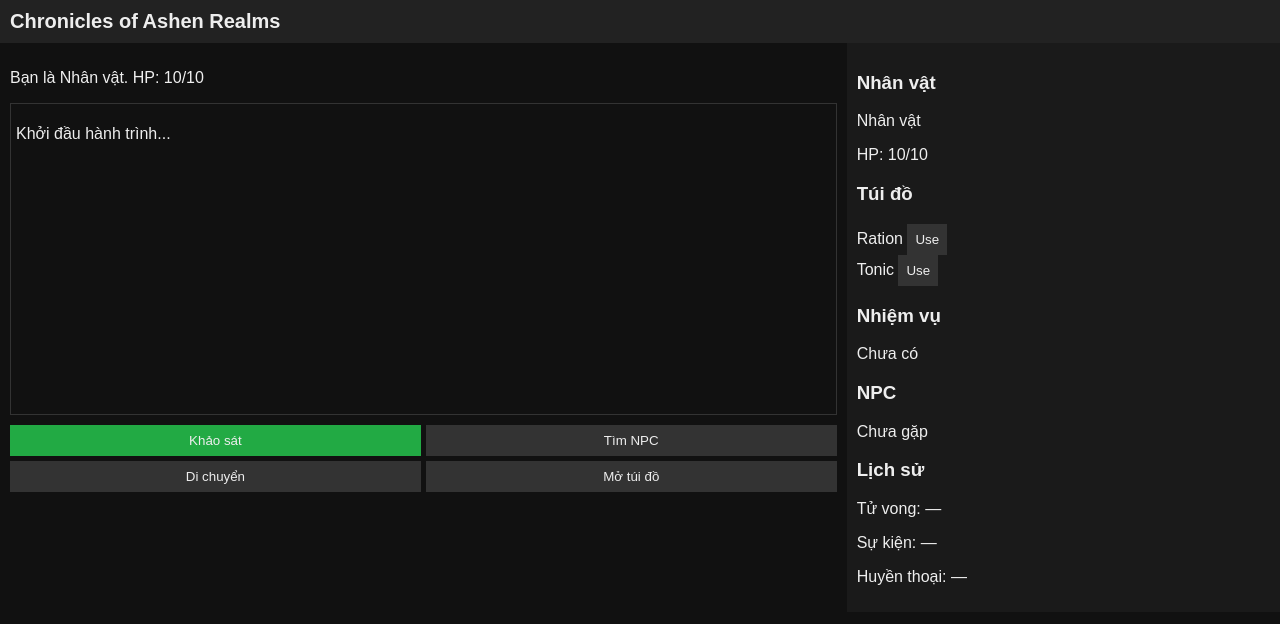
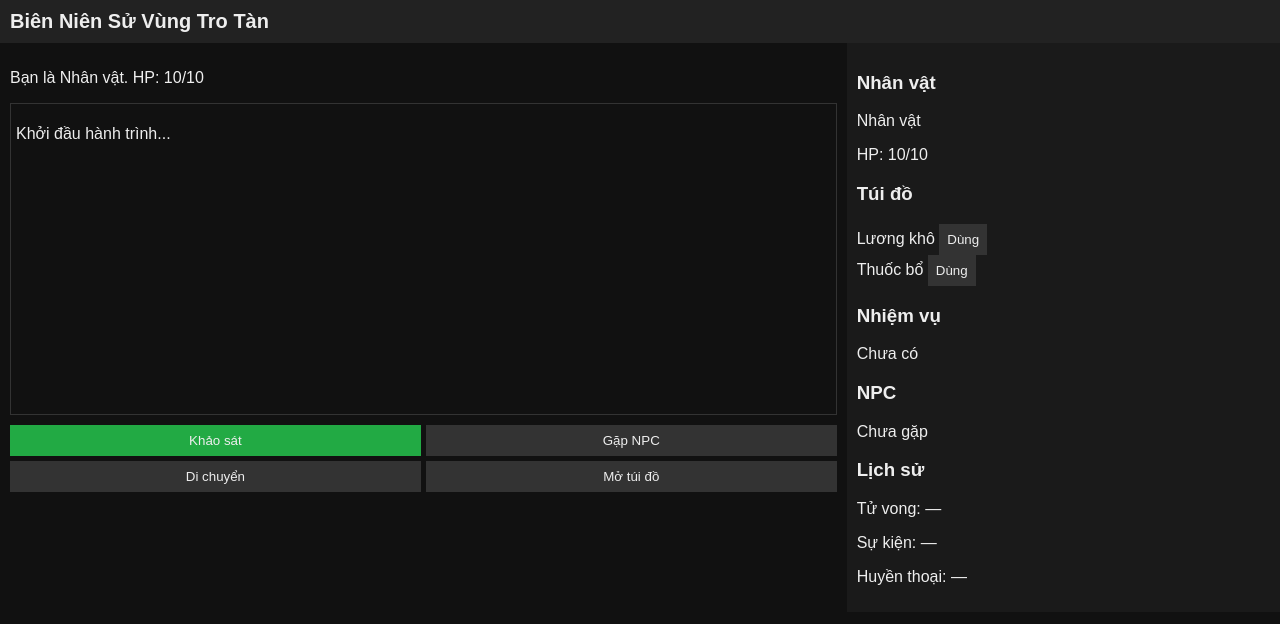
Before and after one commit to ManaKojo/T-n-K-, a plain HTML site: page index.html in a window 1280 px wide. Drawn offline with Linux system fonts and the light colour scheme.

Commit message:
Update index.html

```diff
--- a/index.html
+++ b/index.html
@@ -2,7 +2,7 @@
 <html lang="vi">
 <head>
   <meta charset="UTF-8">
-  <title>Chronicles of Ashen Realms — Text RPG Roguelike</title>
+  <title>Biên Niên Sử Vùng Tro Tàn — Text RPG</title>
   <style>
     body { font-family:sans-serif; background:#111; color:#eee; margin:0; }
     header { background:#222; padding:10px; }
@@ -18,7 +18,7 @@
   </style>
 </head>
 <body>
-<header><h1>Chronicles of Ashen Realms</h1></header>
+<header><h1>Biên Niên Sử Vùng Tro Tàn</h1></header>
 <main>
   <div class="left">
     <div id="intro"></div>
@@ -35,19 +35,26 @@
 </main>
 
 <script>
-/* ==== State ==== */
-const State={player:null,hp:10,maxHp:10,inventory:["Ration","Tonic"],inCombat:false,combatEnemy:null,history:{deaths:[],events:[],legends:[]}};
+/* ==== Trạng thái ==== */
+const State={
+  player:null,
+  hp:10,maxHp:10,
+  inventory:["Lương khô","Thuốc bổ"],
+  inCombat:false,combatEnemy:null,
+  quest:null,npc:null,
+  history:{deaths:[],events:[],legends:[]}
+};
 
-/* ==== UI helpers ==== */
+/* ==== Hàm tiện ích ==== */
 function log(msg,cls=""){const el=document.getElementById("log");const p=document.createElement("p");p.textContent=msg;if(cls)p.className=cls;el.appendChild(p);el.scrollTop=el.scrollHeight;}
 function setActions(btns){const root=document.getElementById("actions");root.innerHTML="";btns.forEach(b=>{const btn=document.createElement("button");btn.textContent=b.label;if(b.class)btn.classList.add(b.class);btn.onclick=b.onClick;root.appendChild(btn);});}
 
-/* ==== Renderers ==== */
+/* ==== Hiển thị ==== */
 function renderIntro(){document.getElementById("intro").innerHTML=`<p>Bạn là ${State.player}. HP: ${State.hp}/${State.maxHp}</p>`;}
 function renderChar(){document.getElementById("char").innerHTML=`<h3>Nhân vật</h3><p>${State.player}</p><p>HP: ${State.hp}/${State.maxHp}</p>`;}
-function renderInv(){document.getElementById("inventory").innerHTML=`<h3>Túi đồ</h3>${State.inventory.map((i,idx)=>`<div>${i} <button onclick="useItem(${idx})">Use</button></div>`).join("")}`;}
-function renderQuest(){document.getElementById("questPanel").innerHTML=`<h3>Nhiệm vụ</h3><p>${State.quest?State.quest.title:"Chưa có"}</p>`;}
-function renderNPC(){document.getElementById("npcPanel").innerHTML=`<h3>NPC</h3><p>${State.npc?State.npc.name:"Chưa gặp"}</p>`;}
+function renderInv(){document.getElementById("inventory").innerHTML=`<h3>Túi đồ</h3>${State.inventory.map((i,idx)=>`<div>${i} <button onclick="useItem(${idx})">Dùng</button></div>`).join("")}`;}
+function renderQuest(){document.getElementById("questPanel").innerHTML=`<h3>Nhiệm vụ</h3><p>${State.quest?State.quest:"Chưa có"}</p>`;}
+function renderNPC(){document.getElementById("npcPanel").innerHTML=`<h3>NPC</h3><p>${State.npc?State.npc:"Chưa gặp"}</p>`;}
 function renderHistory(){
   const h=State.history||{deaths:[],events:[],legends:[]};
   const deaths=(h.deaths||[]).slice(-5).map(d=>`${d.location} (${d.year})`).join("; ");
@@ -62,20 +69,20 @@ function returnToHub(){
   renderPanels();
   setActions([
     {label:"Khảo sát",class:"primary",onClick:explore},
-    {label:"Tìm NPC",onClick:meetNPC},
+    {label:"Gặp NPC",onClick:meetNPC},
     {label:"Di chuyển",onClick:travel},
     {label:"Mở túi đồ",onClick:()=>{renderInv();log("Bạn mở túi đồ.");setActions([{label:"Trở về",onClick:returnToHub}]);}}
   ]);
 }
 
-/* ==== Actions ==== */
+/* ==== Hành động ==== */
 function explore(){log("Bạn khảo sát khu vực...");setActions([{label:"Trở về",onClick:returnToHub}]);}
-function meetNPC(){State.npc={name:"Aeris Dawnfall"};log("Bạn gặp NPC: Aeris Dawnfall.");renderNPC();setActions([{label:"Trở về",onClick:returnToHub}]);}
+function meetNPC(){State.npc="Aeris Dawnfall";log("Bạn gặp NPC: Aeris Dawnfall.");renderNPC();setActions([{label:"Trở về",onClick:returnToHub}]);}
 function travel(){log("Bạn di chuyển tới vùng đất khác.");setActions([{label:"Trở về",onClick:returnToHub}]);}
 function useItem(idx){
   const item=State.inventory[idx];
-  if(item==="Ration"){State.hp=Math.min(State.maxHp,State.hp+2);log("Bạn ăn Ration, hồi 2 HP.");}
-  if(item==="Tonic"){State.hp=Math.min(State.maxHp,State.hp+3);log("Bạn uống Tonic, hồi 3 HP.");}
+  if(item==="Lương khô"){State.hp=Math.min(State.maxHp,State.hp+2);log("Bạn ăn lương khô, hồi 2 HP.");}
+  if(item==="Thuốc bổ"){State.hp=Math.min(State.maxHp,State.hp+3);log("Bạn uống thuốc bổ, hồi 3 HP.");}
   State.inventory.splice(idx,1);
   renderInv();renderChar();
   State.inCombat?returnToCombat():returnToHub();
@@ -97,8 +104,17 @@ function defend(){log("Bạn thủ thế.");enemyTurn(true);}
 function flee(){log("Bạn tháo chạy!");State.inCombat=false;returnToHub();}
 function enemyTurn(defending=false){const dmg=defending?1:2;State.hp-=dmg;log(`${State.combatEnemy.name} tấn công, bạn mất ${dmg} HP.`);renderChar();if(State.hp<=0){log("Bạn đã tử nạn.");State.inCombat=false;setActions([{label:"Chơi lại",class:"primary",onClick:boot}]);}else{returnToCombat();}}
 
-/* ==== Boot ==== */
-function boot(){State.player="Nhân vật";State.hp=10;State.maxHp=10;State.inventory=["Ration","Tonic"];State.quest=null;State.npc=null;State.history={deaths:[],events:[],legends:[]};document.getElementById("log").innerHTML="";log("Khởi đầu hành trình...");returnToHub();}
+/* ==== Khởi động ==== */
+function boot(){
+  State.player="Nhân vật";
+  State.hp=10;State.maxHp=10;
+  State.inventory=["Lương khô","Thuốc bổ"];
+  State.quest=null;State.npc=null;
+  State.history={deaths:[],events:[],legends:[]};
+  document.getElementById("log").innerHTML="";
+  log("Khởi đầu hành trình...");
+  returnToHub(); // đảm bảo nút xuất hiện ngay từ đầu
+}
 boot();
 </script>
 </body>
```
